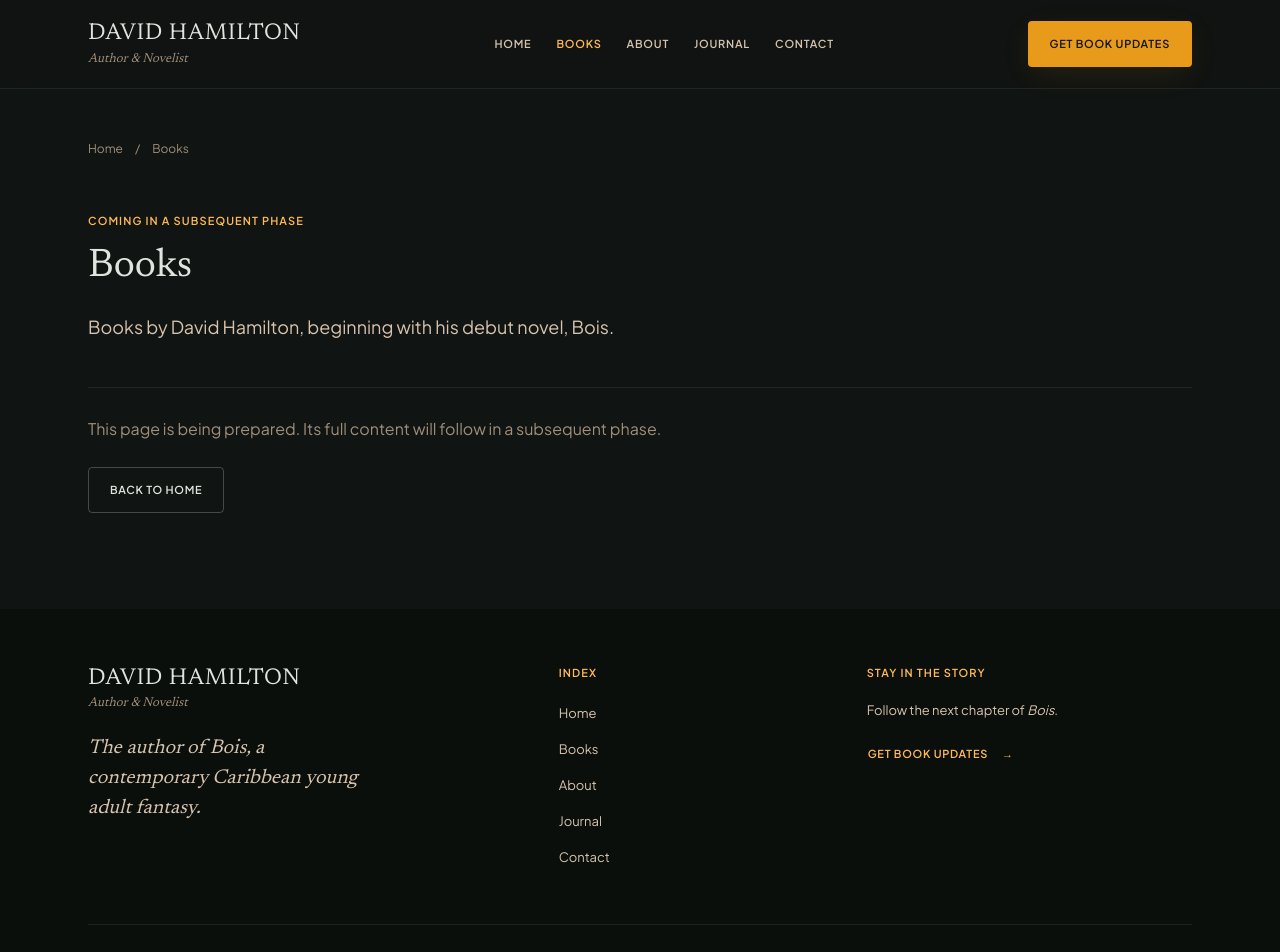
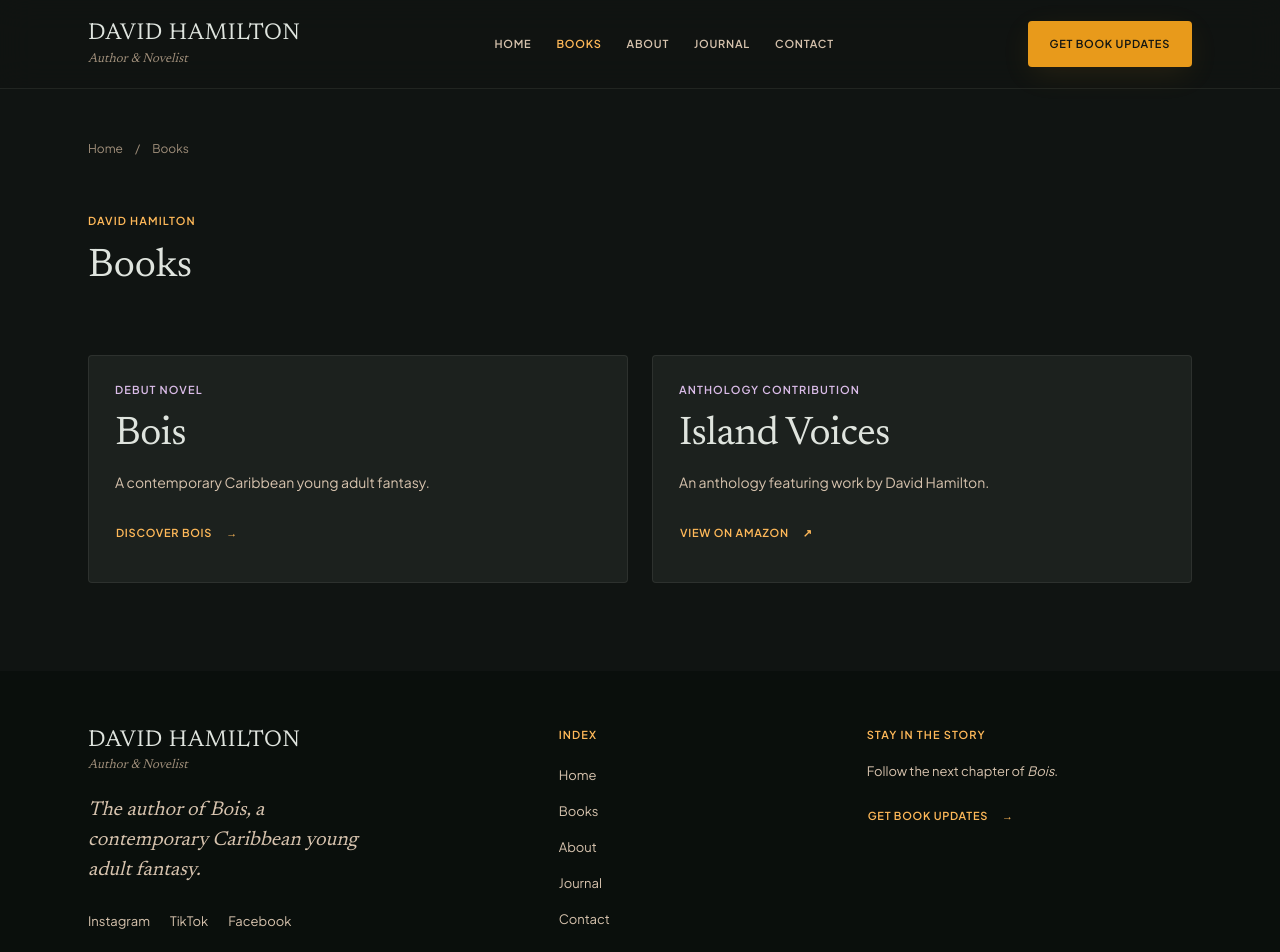
Before and after one commit to davidbchamilton/dh-writes, a Next.js app: page /books in a window 1280 px wide. Shown: the top 952 px of the page. Built offline with nearby package versions, Linux system fonts and the light colour scheme; no server answers.

Commit message:
social links and previous book added

```diff
--- a/src/app/books/page.tsx
+++ b/src/app/books/page.tsx
@@ -1,16 +1,37 @@
-import { PlaceholderPage } from "@/components/placeholder-page";
+import { Arrow, Breadcrumbs, Button, PageHero } from "@/components/ui";
 import { pageMetadata } from "@/lib/site";
 export const metadata = pageMetadata(
   "Books",
   "/books",
-  "Books by David Hamilton, beginning with Bois.",
+  "Explore Bois, David Hamilton’s debut novel, and Island Voices, an anthology featuring his work.",
   true,
 );
 export default function BooksPage() {
   return (
-    <PlaceholderPage
-      title="Books"
-      description="Books by David Hamilton, beginning with his debut novel, Bois."
-    />
+    <div className="site-container placeholder-page">
+      <Breadcrumbs items={[{ label: "Home", href: "/" }, { label: "Books" }]} />
+      <PageHero eyebrow="David Hamilton" title="Books" />
+      <div className="grid gap-6 md:grid-cols-2">
+        <article className="content-card">
+          <p className="eyebrow lavender">Debut novel</p>
+          <h2 className="my-3">Bois</h2>
+          <p>A contemporary Caribbean young adult fantasy.</p>
+          <Button href="/books/bois" variant="text" className="mt-4">
+            Discover Bois <Arrow />
+          </Button>
+        </article>
+        <article className="content-card">
+          <p className="eyebrow lavender">Anthology contribution</p>
+          <h2 className="my-3">Island Voices</h2>
+          <p>An anthology featuring work by David Hamilton.</p>
+          <a
+            className="button button--text mt-4"
+            href="https://www.amazon.com/dp/B0CLKZ34WP"
+          >
+            View on Amazon <Arrow diagonal />
+          </a>
+        </article>
+      </div>
+    </div>
   );
 }
--- a/src/app/contact/page.tsx
+++ b/src/app/contact/page.tsx
@@ -1,16 +1,20 @@
-import { PlaceholderPage } from "@/components/placeholder-page";
+import { SocialLinks } from "@/components/social-links";
+import { Breadcrumbs, PageHero } from "@/components/ui";
 import { pageMetadata } from "@/lib/site";
 export const metadata = pageMetadata(
   "Contact",
   "/contact",
-  "Contact information for author David Hamilton.",
+  "Find author David Hamilton on Instagram, TikTok, and Facebook.",
   true,
 );
 export default function ContactPage() {
   return (
-    <PlaceholderPage
-      title="Contact"
-      description="Confirmed contact details for reader, press, bookseller, and event enquiries will be added here."
-    />
+    <div className="site-container placeholder-page">
+      <Breadcrumbs items={[{ label: "Home", href: "/" }, { label: "Contact" }]} />
+      <PageHero eyebrow="David Hamilton" title="Contact">
+        <p>Connect with me on social media.</p>
+      </PageHero>
+      <SocialLinks />
+    </div>
   );
 }
--- a/src/components/site-shell.tsx
+++ b/src/components/site-shell.tsx
@@ -1,6 +1,7 @@
 import Link from "next/link";
 import { navigation } from "@/lib/site";
 import { SiteNavigation } from "./site-navigation";
+import { SocialLinks } from "./social-links";
 import { Button, Arrow } from "./ui";
 
 export function Wordmark() {
@@ -37,6 +38,7 @@ export function SiteFooter() {
               The author of <em>Bois</em>, a contemporary Caribbean young adult
               fantasy.
             </p>
+            <SocialLinks />
           </div>
           <div>
             <p className="eyebrow">Index</p>
--- /dev/null
+++ b/src/components/social-links.tsx
@@ -0,0 +1,22 @@
+const profiles = [
+  { label: "Instagram", href: "https://www.instagram.com/davidhamiltonwrites/" },
+  { label: "TikTok", href: "https://www.tiktok.com/@davidhamiltonwrites" },
+  {
+    label: "Facebook",
+    href: "https://www.facebook.com/profile.php?id=61595822534453",
+  },
+];
+
+export function SocialLinks() {
+  return (
+    <ul className="flex flex-wrap gap-x-5" aria-label="David Hamilton on social media">
+      {profiles.map(({ label, href }) => (
+        <li key={label}>
+          <a className="inline-flex min-h-11 items-center" href={href}>
+            {label}
+          </a>
+        </li>
+      ))}
+    </ul>
+  );
+}
```
